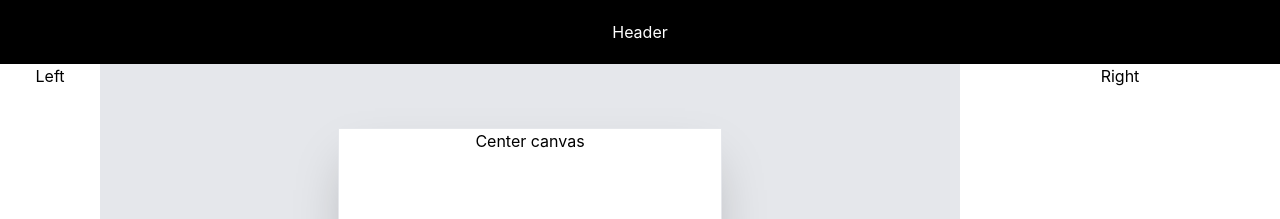
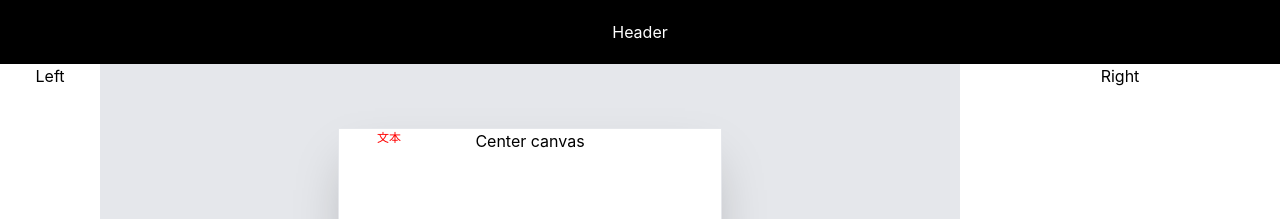
Before and after one commit to meihan0922/low-code, a React (Vite) app: page / in a window 1280 px wide. Shown: the top 219 px of the page. Built offline with nearby package versions, Linux system fonts and the light colour scheme.

Commit message:
feat: 架構store，數據儲存區
仿照antd/form思路，自定義三方數據庫

```diff
--- a/src/App.jsx
+++ b/src/App.jsx
@@ -3,16 +3,22 @@ import Header from "./layout/Header";
 import Left from "./layout/Left";
 import Right from "./layout/Right";
 import Center from "./layout/Center";
+import { useCanvas } from "./store/canvas";
+import { CanvasContext } from "./Context";
 
 function App() {
+  const canvas = useCanvas();
+
   return (
     <div className="h-[calc(100vh-var(--spacing)*16)]">
+      <CanvasContext.Provider value={canvas}>
         <Header />
         <div className="flex h-full justify-between">
           <Left />
           <Center />
           <Right />
         </div>
+      </CanvasContext.Provider>
     </div>
   );
 }
--- /dev/null
+++ b/src/Context.ts
@@ -0,0 +1,4 @@
+import { createContext } from "react";
+import { CanvasPublic } from "./store/canvas";
+
+export const CanvasContext = createContext<CanvasPublic>(null);
--- /dev/null
+++ b/src/layout/Center/Cmp.tsx
@@ -0,0 +1,4 @@
+export default function Cmp({ cmp }) {
+  const { style, value } = cmp;
+  return <div style={style}>{value}</div>;
+}
--- a/src/layout/Center/index.tsx
+++ b/src/layout/Center/index.tsx
@@ -1,8 +1,17 @@
+import { useContext } from "react";
+import { useCanvasCmps, useCanvasData } from "../../store/hooks";
+import Cmp from "./Cmp";
+
 export default function Center(props) {
+  const canvas = useCanvasData();
+  const { style, cmps } = canvas;
   return (
     <div className="flex justify-center flex-1 min-h-full pt-16 text-center bg-gray-200">
       <div className="relative w-96 h-5/6 border-1 border-gray-200 bg-white shadow-2xl">
         Center canvas
+        {cmps.map((cmp) => (
+          <Cmp key={cmp.key} cmp={cmp} />
+        ))}
       </div>
     </div>
   );
--- /dev/null
+++ b/src/store/canvas.ts
@@ -0,0 +1,88 @@
+import { useRef } from "react";
+import { getOnlyKey } from "../utils";
+
+const defaultCanvas = {
+  // 畫布樣式
+  style: {
+    width: 320,
+    height: 568,
+    backgroundColor: "#ffffff00",
+    backgroundImage: "",
+    backgroundPosition: "center",
+    backgroundSize: "cover",
+    backgroundRepeat: "no-repeat",
+    boxSizing: "content-box",
+  },
+  // 组件
+  //   cmps: [],
+
+  // 仅用于测试
+  cmps: [
+    {
+      key: getOnlyKey(),
+      desc: "文本",
+      value: "文本",
+      style: {
+        position: "absolute",
+        top: 0,
+        left: 0,
+        width: 100,
+        height: 30,
+        fontSize: 12,
+        color: "red",
+      },
+    },
+  ],
+};
+
+interface Cmps {
+  cmps: any[];
+  style: {};
+}
+interface CanvasDataType extends Cmps {}
+export type CanvasPublic = ReturnType<Canvas["getPublicCanvas"]>;
+
+class Canvas {
+  canvas: CanvasDataType;
+
+  constructor(_canvas = defaultCanvas) {
+    this.canvas = _canvas; // 畫布數據
+  }
+
+  getCanvas = () => {
+    return { ...this.canvas };
+  };
+
+  setCanvas = (_canvas) => {
+    Object.assign(this.canvas, _canvas);
+  };
+
+  // 拿到所有組件
+  getCanvasCmps = () => {
+    return [...this.canvas.cmps];
+  };
+
+  getPublicCanvas = () => {
+    const obj = {
+      getCanvas: this.getCanvas,
+      getCanvasCmps: this.getCanvasCmps,
+    };
+    return obj;
+  };
+}
+
+function useCanvas(canvas?: CanvasPublic) {
+  const ref = useRef<CanvasPublic>(null);
+
+  if (!ref.current) {
+    if (canvas) {
+      ref.current = canvas;
+    } else {
+      ref.current = new Canvas().getPublicCanvas();
+    }
+  }
+
+  return ref.current;
+}
+
+export { useCanvas };
--- /dev/null
+++ b/src/store/hooks.ts
@@ -0,0 +1,14 @@
+import { useContext } from "react";
+import { CanvasContext } from "../Context";
+
+export function useCanvasData() {
+  const canvas = useContext(CanvasContext);
+
+  return canvas.getCanvas();
+}
+
+export function useCanvasCmps() {
+  const canvas = useContext(CanvasContext);
+
+  return canvas.getCanvasCmps();
+}
--- /dev/null
+++ b/src/utils/index.ts
@@ -0,0 +1,3 @@
+export function getOnlyKey() {
+  return Math.random();
+}
--- a/tsconfig.json
+++ b/tsconfig.json
@@ -1,3 +1,3 @@
 {
-  "compilerOptions": { "jsx": "react-jsx" }
+  "compilerOptions": { "jsx": "react-jsx", "lib": ["ES2015", "DOM"] }
 }
```
Lines whose indentation alone changed are shown as unchanged.
